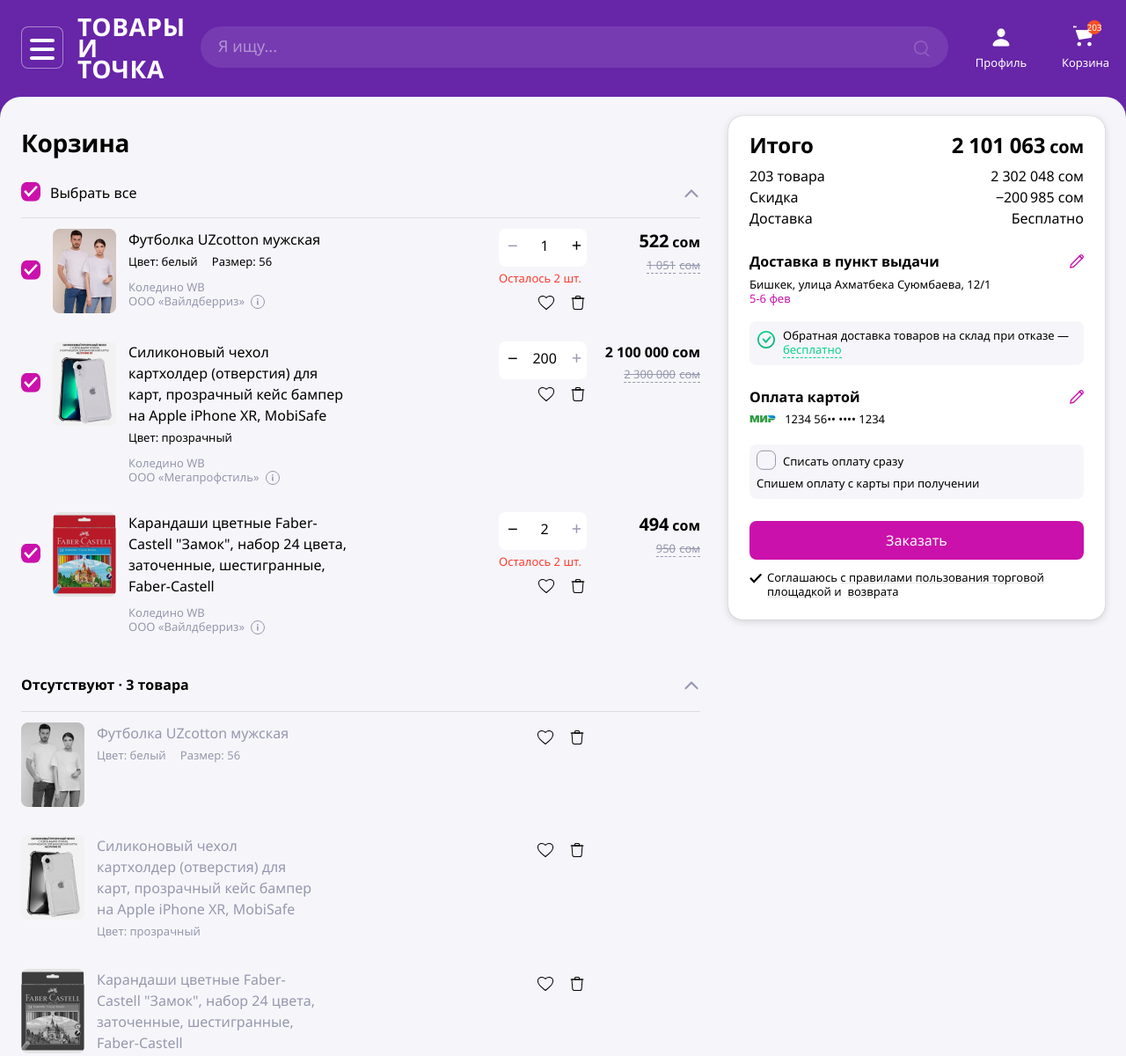
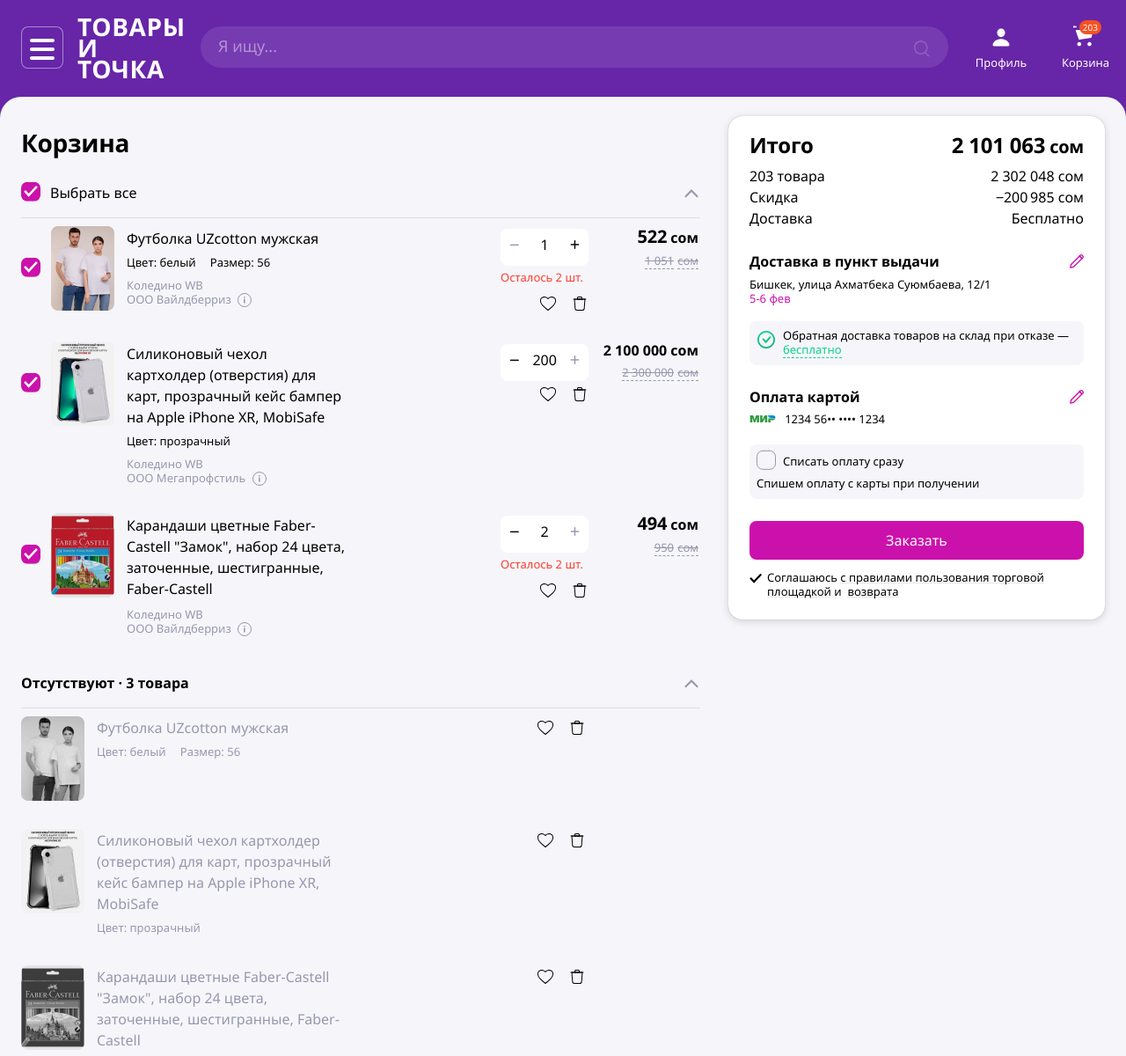
Before and after one commit to marerma/L0, a website built with Vite: page index.html in a window 1280 px wide. Shown: the top 1200 px of the page at 88% size. Built offline with nearby package versions, Linux system fonts and the light colour scheme.

Commit message:
fix: style for desktop

```diff
--- a/scripts/components/product/productHtmlTemplate.js
+++ b/scripts/components/product/productHtmlTemplate.js
@@ -61,7 +61,7 @@
           <div class="product-item__counter-block ${
             stock <= 0 ? 'absent' : ''
           }">
-            <div class=${stock > 0 ? 'product-item__counter' : 'hidden'}>
+            <div class="${stock > 0 ? 'product-item__counter' : 'hidden'}">
               <span class="product-item__text product-item__text_large counter-icon-minus ${
                 amount === 1 ? 'disabled' : ''
               }" data-counter=${id}>−</span>
@@ -70,7 +70,9 @@
                 amount === stock ? 'disabled' : ''
               }" data-counter=${id}>+</span>
             </div>
-            <div class=${stock < 3 && stock > 1 ? '' : 'hidden'}>
+            <div class=${
+              stock < 3 && stock > 1 ? 'product-item__rest' : 'hidden'
+            }>
               <span class="product-item__text product-item__text_small coral" data-product="rest-${id}"> Осталось ${stock} шт.</span>
             </div>
             <div class="product-item__icons-block">
--- a/scripts/mockdata/products.js
+++ b/scripts/mockdata/products.js
@@ -14,7 +14,7 @@
     stock: 2,
     location: 'Коледино WB',
     seller: {
-      title: 'OOO «Вайлдберриз»',
+      title: 'OOO Вайлдберриз',
       OGRN: '1067746062449',
       address:
         '142181, Московская область, д Коледино, тер. Индустриальный Парк Коледино, д. 6 стр. 1',
@@ -42,7 +42,7 @@
     stock: 200,
     location: 'Коледино WB',
     seller: {
-      title: 'OOO «Мегапрофстиль»',
+      title: 'OOO Мегапрофстиль',
       OGRN: '5167746237148',
       address:
         '129337, Москва, улица Красная Сосна, 2, корпус 1, стр. 1, помещение 2, офис 34',
@@ -72,7 +72,7 @@
     properties: {},
     location: 'Коледино WB',
     seller: {
-      title: 'OOO «Вайлдберриз»',
+      title: 'OOO Вайлдберриз',
       OGRN: '1067746062449',
       address:
         '142181, Московская область, д Коледино, тер. Индустриальный Парк Коледино, д. 6 стр. 1',
@@ -100,7 +100,7 @@
     stock: 0,
     location: 'Коледино WB',
     seller: {
-      title: 'OOO «Вайлдберриз»',
+      title: 'OOO Вайлдберриз',
       OGRN: '1067746062449',
       address:
         '142181, Московская область, д Коледино, тер. Индустриальный Парк Коледино, д. 6 стр. 1',
@@ -122,7 +122,7 @@
     stock: 0,
     location: 'Коледино WB',
     seller: {
-      title: 'OOO «Мегапрофстиль»',
+      title: 'OOO Мегапрофстиль',
       OGRN: '5167746237148',
       address:
         '129337, Москва, улица Красная Сосна, 2, корпус 1, стр. 1, помещение 2, офис 34',
@@ -142,7 +142,7 @@
     properties: {},
     location: 'Коледино WB',
     seller: {
-      title: 'OOO «Вайлдберриз»',
+      title: 'OOO Вайлдберриз',
       OGRN: '1067746062449',
       address:
         '142181, Московская область, д Коледино, тер. Индустриальный Парк Коледино, д. 6 стр. 1',
--- a/styles/cart.css
+++ b/styles/cart.css
@@ -8,23 +8,23 @@
   padding-bottom: 53px;
   margin: 0 auto;
   align-items: stretch; }
-  @media (max-width: var(--small-desktop)) {
+@media all and (max-width: var(--small-desktop)) {
   .cart__container {
     max-width: 1024px;
     grid-template-columns: minmax(400px, 2fr) minmax(200px, 300px); } }
-  @media (max-width: var(--tablet)) {
+@media all and (max-width: var(--tablet)) {
   .cart__container {
     max-width: 850px;
     display: flex;
     flex-direction: column; } }
-  @media (max-width: var(--mobile)) {
+@media all and (max-width: var(--mobile)) {
   .cart__container {
     max-width: calc(max(500px, 90vw));
     padding: 16px 0px;
     padding-bottom: 24px;
     gap: 0; } }
 
-@media (max-width: var(--mobile)) {
+@media all and (max-width: var(--mobile)) {
   .cart__products {
     padding: 0px 16px; } }
 
@@ -36,7 +36,7 @@
   letter-spacing: -0.28px;
   margin-bottom: 27px;
   padding-top: 10px; }
-  @media (max-width: var(--mobile)) {
+@media all and (max-width: var(--mobile)) {
   .cart__title {
     font-size: 20px;
     font-style: normal;
@@ -60,7 +60,7 @@
   align-items: center;
   border-bottom: 1px solid var(--grey-divider);
   padding-bottom: 1rem;
-  margin-bottom: 12px;
+  margin-bottom: 0;
   gap: 10px; }
 
 .cart__section:nth-child(2) {
@@ -70,9 +70,9 @@
     margin-top: 2px; } }
 
 .cart__outofstock {
-  padding-top: 8px; }
-  .cart__outofstock .cart__toggler {
-    padding-bottom: 18px; }
+  padding-top: 4px;
+}
+
 
 .toggle-icon {
   transform: rotate(0deg);
@@ -91,7 +91,7 @@
   margin-bottom: 1rem; }
 .block__section:last-child {
   margin-bottom: 0; }
-  @media (max-width: var(--mobile)) {
+@media all and (max-width: var(--mobile)) {
   .block__section {
     max-width: 100%;
     padding: 1rem; }
@@ -107,7 +107,7 @@
   letter-spacing: -0.24px; }
 .block__title-small, .block__title-small-small {
   font-size: 1.25rem; }
-  @media (max-width: var(--mobile)) {
+@media all and (max-width: var(--mobile)) {
   .block__title, .block__title-small {
     font-size: 20px;
     font-style: normal;
--- a/styles/footer.css
+++ b/styles/footer.css
@@ -6,7 +6,7 @@
     text-align: center; }
   .footer__menu-wrapper {
     display: none; }
-    @media (max-width: var(--mobile)) {
+    @media all and (max-width: var(--mobile)) {
       .footer__menu-wrapper {
         display: flex;
         justify-content: center;
--- a/styles/header.css
+++ b/styles/header.css
@@ -4,7 +4,7 @@
   gap: 2rem;
   color: var(--white);
   padding: 16px 0px 20px 24px; }
-  @media (max-width: var(--mobile)) {
+@media all and (max-width: var(--mobile)) {
   .header {
     gap: 0px;
     justify-content: center;
@@ -16,7 +16,7 @@
   justify-content: center;
   align-items: center;
   margin-top: 2px; }
-    @media (max-width: var(--mobile)) {
+@media  all and (max-width: var(--mobile)) {
   .header__main-block {
     justify-content: center;
     flex-grow: 2;
@@ -29,7 +29,7 @@
   background: url("/burger_icon.svg") no-repeat center;
   background-size: 1.75rem 1.5rem;
   background-position: 50% 60%; }
-    @media (max-width: var(--mobile)) {
+@media  all and (max-width: var(--mobile)) {
   .header__burger {
     background: url("/burger_icon_mobile.svg") no-repeat center;
     width: 28px;
@@ -48,7 +48,7 @@
   /* 85.714% */
   font-variant: all-small-caps;
   letter-spacing: 0.6px; }
-    @media (max-width: var(--mobile)) {
+@media  all and (max-width: var(--mobile)) {
   .header__logo {
     font-size: 26px;
     letter-spacing: 0.52px;
@@ -57,9 +57,10 @@
   flex: 0 0 170px;
   display: flex;
   gap: 40px; }
-    @media (max-width: var(--mobile)) {
+@media  all and (max-width: var(--mobile)) {
   .header__customer {
-        display: none; } }
+    display: none; }
+}
 .header__icon-block {
   display: flex;
   width: 56px;
@@ -73,12 +74,12 @@
   height: 28px; }
 .header__icon_count {
   position: absolute;
-    width: 1rem;
+  min-width: 1rem;
   height: 1rem;
   background-color: var(--orange);
   top: -4px;
   right: -4px;
-    border-radius: 50%;
+  border-radius: 1rem;
   display: flex;
   align-items: center;
   justify-items: center;
@@ -87,7 +88,9 @@
   font-size: 10px;
   font-style: normal;
   font-weight: 700;
-    line-height: 18px; }
+  line-height: 18px;
+  padding: 0px 4px;
+}
 .header__search {
   flex-grow: 2;
   display: flex;
@@ -101,7 +104,7 @@
   background-color: var(--white-transparent);
   margin-top: 1px;
   padding: 10px 20px 13px; }
-    @media (max-width: var(--mobile)) {
+@media  all and (max-width: var(--mobile)) {
   .header__search {
     background-color: var(--violet);
     flex-grow: 1;
@@ -124,7 +127,7 @@
   font-style: normal;
   font-weight: 400;
   line-height: 1.5rem; }
-      @media (max-width: var(--mobile)) {
+@media  all and (max-width: var(--mobile)) {
   .header__search #search {
     display: none; } }
 
--- a/styles/product.css
+++ b/styles/product.css
@@ -1,12 +1,14 @@
 .product-item {
   width: 100%;
   display: flex;
-  gap: 14px;
-  margin-bottom: 2rem;
-  position: relative; }
+  gap: 12px;
+  margin-bottom: 23px;
+  position: relative;
+  padding-top: 9px;
+}
 .product-item:last-child {
   margin-bottom: 38px; }
-  @media (max-width: var(--mobile)) {
+@media all and (max-width: var(--mobile)) {
   .product-item {
     display: grid;
     column-gap: 1rem;
@@ -27,13 +29,13 @@
   display: flex;
   gap: 12px;
   align-self: flex-start; }
-    @media (max-width: var(--mobile)) {
+  @media all and (max-width: var(--mobile)) {
     .product-item__block {
       width: 100%; } }
   .product-item__block:last-child {
     margin-left: auto;
     justify-content: center; }
-      @media (max-width: var(--mobile)) {
+    @media all and (max-width: var(--mobile)) {
       .product-item__block:last-child {
         margin-left: 0;
         flex-grow: 2; } }
@@ -45,7 +47,7 @@
   height: 96px;
   flex-shrink: 0;
   position: relative; }
-    @media (max-width: var(--mobile)) {
+  @media all and (max-width: var(--mobile)) {
     .product-item__image {
       width: calc(72px + 0.5rem);
       height: calc(96px + 10px); } }
@@ -68,7 +70,7 @@
   font-style: normal;
   font-weight: 400;
   line-height: 20px; }
-    @media (max-width: var(--mobile)) {
+  @media all and (max-width: var(--mobile)) {
     .product-item__size-icon {
       opacity: 1;
       height: 22px;
@@ -81,7 +83,7 @@
   height: 96px;
   display: flex;
   align-items: center; }
-    @media (max-width: var(--mobile)) {
+  @media all and (max-width: var(--mobile)) {
     .product-item__checkbox {
       position: absolute;
       z-index: 3;
@@ -92,12 +94,16 @@
   display: flex;
   flex-direction: column;
   align-items: flex-end;
-    width: 115px; }
-    @media (max-width: var(--tablet)) {
+  width: 115px;
+  margin-top: -2px;
+  padding-right: 2px;
+
+}
+  @media all and (max-width: var(--tablet)) {
     .product-item__price {
       width: 80px;
       align-items: center; } }
-    @media (max-width: var(--mobile)) {
+  @media all and (max-width: var(--mobile)) {
     .product-item__price {
       flex-direction: row;
       width: 100%;
@@ -107,22 +113,24 @@
 .product-item__counter {
   background-color: var(--white);
   border-radius: 0.5rem;
-    padding: 5px 6px 10px 10px;
+  padding: 4px 10px 10px 10px;
   display: flex;
   justify-content: space-between;
   align-items: center;
-    width: 100px; }
-    @media (max-width: var(--mobile)) {
+  width: 100px;
+
+}
+  @media all and (max-width: var(--mobile)) {
     .product-item__counter {
       width: 80px; } }
-    @media (max-width: var(--mobile)) {
+  @media all and (max-width: var(--mobile)) {
     .product-item__counter {
       display: flex;
       justify-content: space-between;
       align-items: center;
       margin-right: 16px;
       padding: 2px 6px 6px 6px; } }
-    @media (max-width: var(--mobile)) {
+  @media all and (max-width: var(--mobile)) {
     .product-item__counter-block {
       grid-area: counter;
       display: flex;
@@ -134,19 +142,29 @@
   display: flex;
   flex-direction: column;
   max-width: 250px;
-    margin-right: auto; }
-    @media (max-width: var(--mobile)) {
+  margin-right: auto;
+  margin-left: 2px;
+}
+
+.product-item__counter-block {
+  margin-top: 3px;
+}
+.product-item__props h4 {
+  margin-bottom: 2px;
+  margin-top: 2px;
+}
+@media all and (max-width: var(--mobile)) {
   .product-item__props {
     grid-area: props;
     gap: 4px; } }
 .product-item__props div:nth-child(3) {
-      margin-top: 10px; }
-      @media (max-width: var(--mobile)) {
+  margin-top: 7px; }
+@media all and (max-width: var(--mobile)) {
   .product-item__props div:nth-child(3) {
     margin-top: 0; } }
 .product-item__props span[data-props='size'] {
   margin-left: 12px; }
-      @media (max-width: var(--tablet)) {
+@media all and (max-width: var(--tablet)) {
   .product-item__props span[data-props='size'] {
     margin-left: 0; } }
 .product-item__props_large {
@@ -156,7 +174,7 @@
   justify-content: flex-end;
   align-items: flex-end;
   gap: 1rem;
-    margin-top: 6px;
+  margin-top: 4px;
   height: 22px; }
 @media all and (max-width: var(--mobile)) {
   .product-item__icons-block {
@@ -199,10 +217,10 @@
 .absent {
   width: 100px;
   margin-right: 130px; }
-  @media (max-width: var(--tablet)) {
+@media all and (max-width: var(--tablet)) {
   .absent {
     margin-right: 90px; } }
-  @media (max-width: var(--mobile)) {
+@media all and (max-width: var(--mobile)) {
   .absent {
     justify-self: flex-end;
     margin-right: 0;
@@ -215,8 +233,14 @@
 
 .product-item_grey img {
   filter: grayscale(1); }
-
-@media (max-width: var(--mobile)) {
+.product-item_grey .product-item__icons-block {
+  margin-top: -1px;
+}
+.product-item_grey .product-item__props {
+  margin-top: -1px;
+  max-width: 290px;
+}
+@media all and (max-width: var(--mobile)) {
 .product-item_grey {
   grid-template-areas: 'image props' 'image props' 'counter counter'; } }
 
@@ -274,9 +298,13 @@
   border: none;
   transition: all ease 0.5s; }
 
-span[data-product*='rest'] {
+.product-item__rest {
+  margin-bottom: 8px;
+}
+.product-item__rest span {
   display: inline-block;
-  margin-bottom: 2px; }
+}
+
 
 @media all and (max-width: var(--mobile)) {
   span[data-props='size'] {
@@ -286,7 +314,7 @@
   span[data-props='amount'] {
     font-size: 14px; } }
 
-@media (max-width: var(--mobile)) {
+@media all and (max-width: var(--mobile)) {
   h4.product-item__text {
     font-size: 14px;
     line-height: 20px;
@@ -297,7 +325,7 @@
 
 #seller {
   position: relative; }
-  @media (max-width: var(--mobile)) {
+  @media all and (max-width: var(--mobile)) {
     #seller {
       display: none; } }
 
```
Also changed, not shown: index.html (+1 -1 lines), styles/customer.css (+8 -7 lines), styles/delivery.css (+23 -11 lines), styles/order.css (+8 -8 lines), styles/modal.css (indentation only), styles/payment.css (indentation only), styles/tooltip.css (indentation only). Lines whose indentation alone changed are shown as unchanged.
